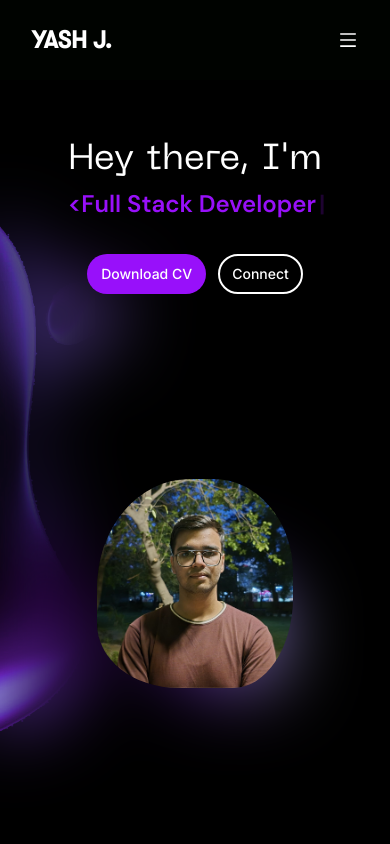
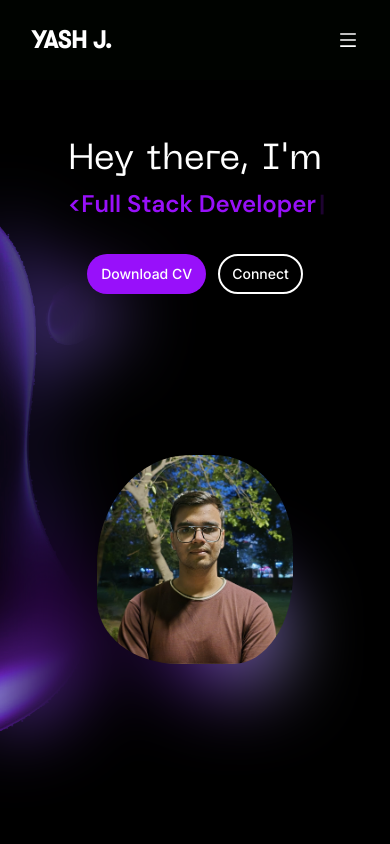
Before and after one commit to yashjangir04/PortfolioYJ, a React (Vite) app: page / in a window 390 px wide. Shown: the top 844 px of the page. Built offline with nearby package versions, Linux system fonts and the light colour scheme.

Commit message:
Some Minor Changes

```diff
--- a/src/assets/Home.jsx
+++ b/src/assets/Home.jsx
@@ -46,7 +46,7 @@ const Home = () => {
               </button>
             </div>
           </div>
-          <div className="home-right border-0 border-zinc-700 flex justify-center md:pb-0 pb-24">
+          <div className="home-right border-0 border-zinc-700 flex justify-center md:pb-0 pb-30">
             <img
               src={img1}
               alt="personal-img"
```
